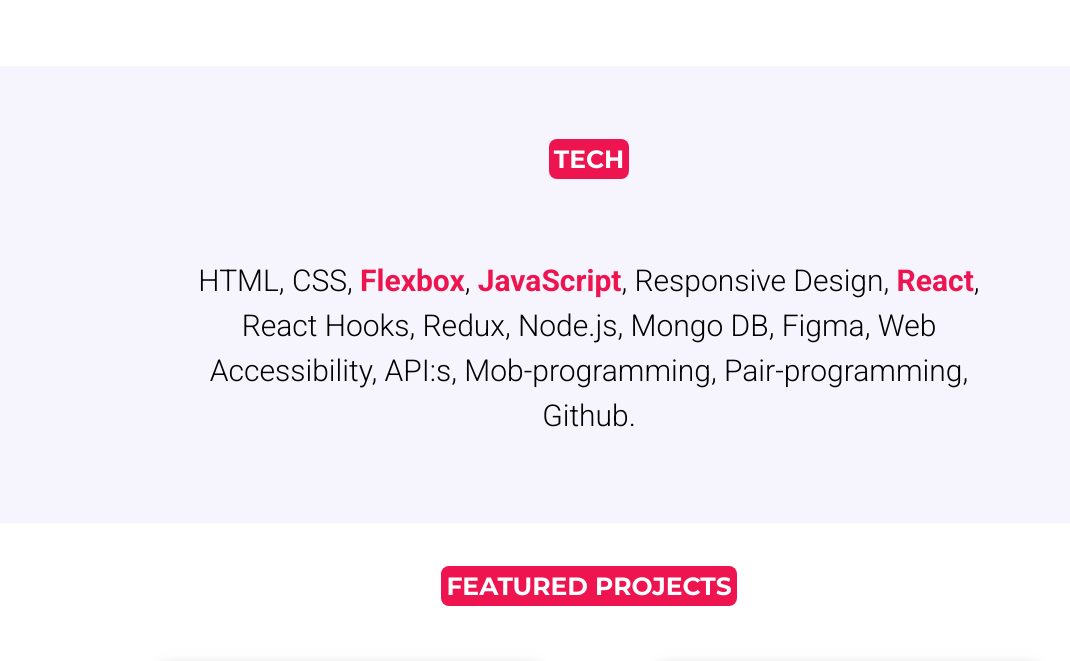
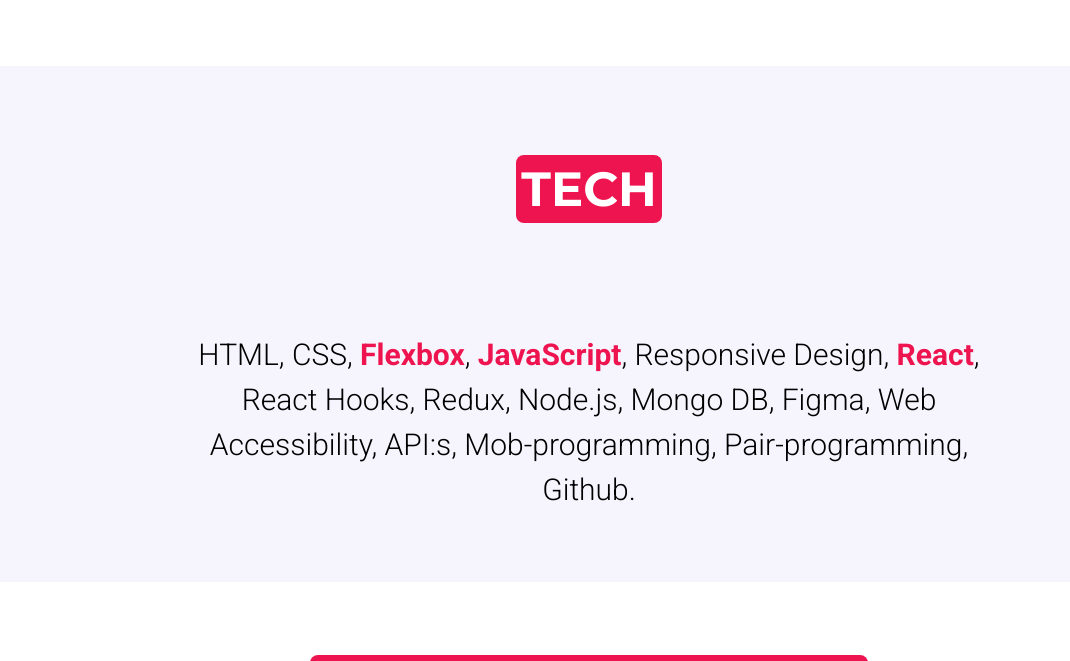
Before and after one commit to sofiavazs/portfolio, a plain HTML site: page code/index.html in a window 1280 px wide. Shown: the part 799-1460 px from the top of the page, without its empty margins (51-1121 px from the left). Drawn offline with Linux system fonts and the light colour scheme.

Commit message:
Add font adjustment to sections

```diff
--- a/code/style.css
+++ b/code/style.css
@@ -497,17 +497,12 @@
 
   /*** TECH ***/
 
-  .tech {
-    padding-top: 40px;
-    padding-bottom: 40px;
-  }
-
   .tech-description {
     width: 65%;
   }
 
   h4 {
-    font-size: 30px;
+    font-size: 48px;
   }
 
   /*** FEATURED PROJECTS ***/
@@ -527,10 +522,6 @@
   .project-card p {
     font-size: 25px;
     text-align: left;
-  }
-
-  h4 {
-    font-size: 25px;
   }
 
   .project-tech {
```
